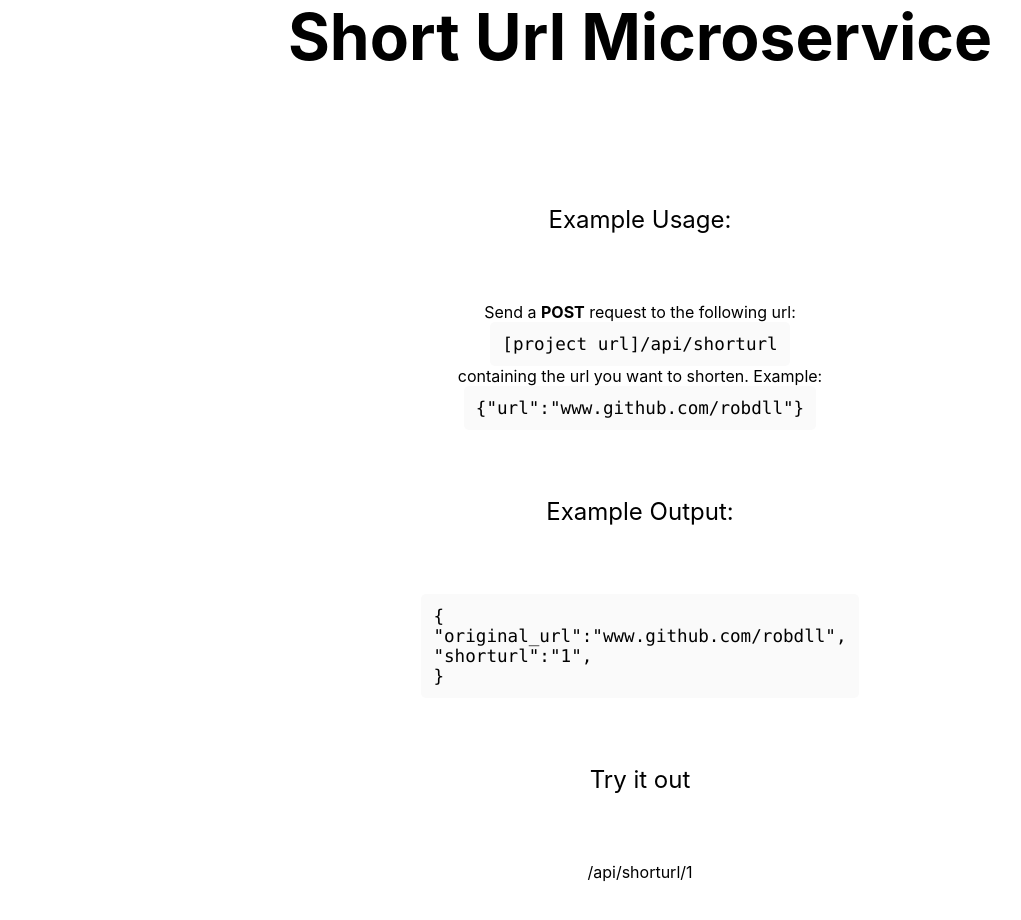
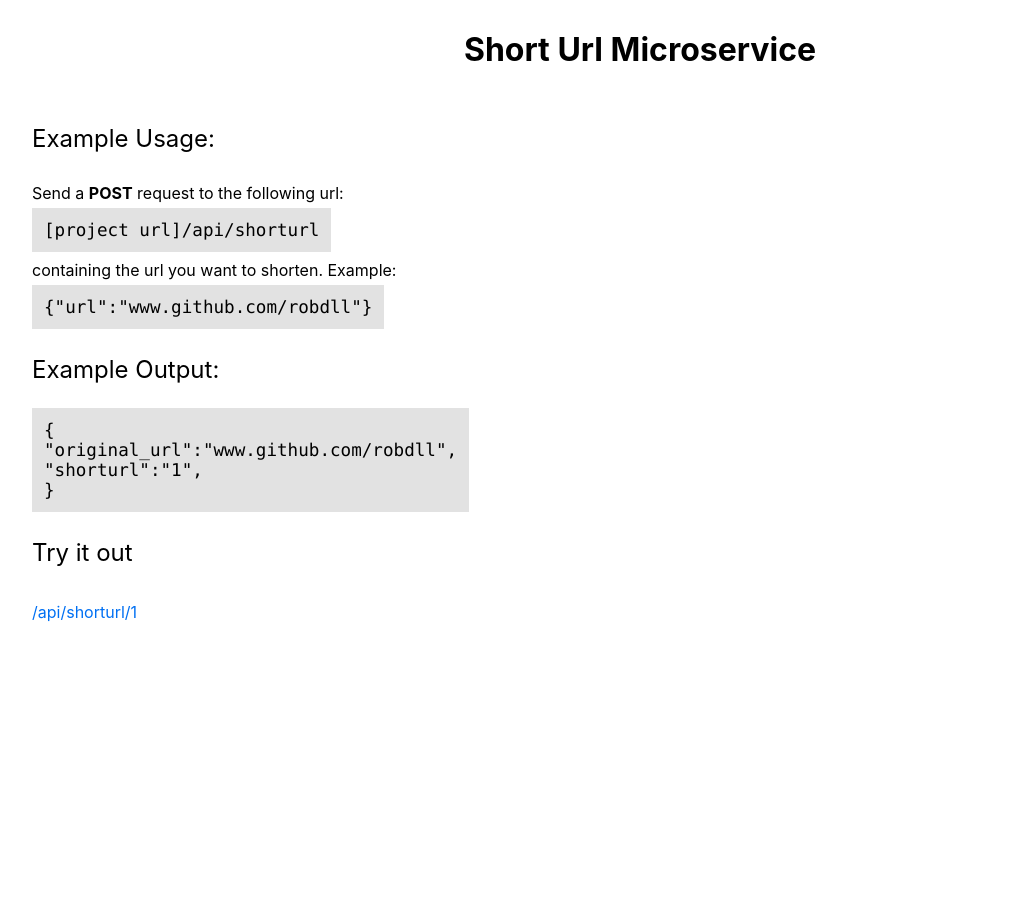
Before and after one commit to robdll/short-url, a Next.js app: page / in a window 1280 px wide. Shown: the top 920 px of the page, without its empty margins (0-1021 px from the left). After the commit the page ends 800 px from the top, so only its background shows below. Built offline with nearby package versions, Linux system fonts and the light colour scheme.

Commit message:
adds some style

```diff
--- a/styles/Home.module.css
+++ b/styles/Home.module.css
@@ -3,46 +3,30 @@
 }
 
 .main {
-  min-height: 100vh;
-  padding: 4rem 0;
+  min-height: 100%;
   flex: 1;
   display: flex;
   flex-direction: column;
   justify-content: center;
-  align-items: center;
+  align-items: flex-start;
 }
 
-.footer {
-  display: flex;
-  flex: 1;
-  padding: 2rem 0;
-  border-top: 1px solid #eaeaea;
-  justify-content: center;
-  align-items: center;
+.link {
+  color: #0070f3;
+  text-decoration: none;
+  margin: 10px 0;
 }
 
-.footer a {
-  display: flex;
-  justify-content: center;
-  align-items: center;
-  flex-grow: 1;
-}
-
-.title a {
-  color: #0070f3;
-  text-decoration: none;
-}
-
-.title a:hover,
-.title a:focus,
-.title a:active {
+.link:hover,
+.link:focus,
+.link:active {
   text-decoration: underline;
 }
 
 .title {
-  margin: 0;
+  margin: 2rem 0;
   line-height: 1.15;
-  font-size: 4rem;
+  font-size: 2rem;
 }
 
 .title,
@@ -51,66 +35,20 @@
 }
 
 .description {
-  margin: 4rem 0;
-  line-height: 1.5;
+  margin: 1.5rem 0;
+  line-height: 1.2;
   font-size: 1.5rem;
 }
 
 .code {
-  background: #fafafa;
-  border-radius: 5px;
+  background: #e2e2e2;
   padding: 0.75rem;
   font-size: 1.1rem;
   font-family: Menlo, Monaco, Lucida Console, Liberation Mono, DejaVu Sans Mono,
     Bitstream Vera Sans Mono, Courier New, monospace;
+  margin-bottom: 3px;
 }
 
-.grid {
-  display: flex;
-  align-items: center;
-  justify-content: center;
-  flex-wrap: wrap;
-  max-width: 800px;
+.span {
+  margin: 5px 0;
 }
-
-.card {
-  margin: 1rem;
-  padding: 1.5rem;
-  text-align: left;
-  color: inherit;
-  text-decoration: none;
-  border: 1px solid #eaeaea;
-  border-radius: 10px;
-  transition: color 0.15s ease, border-color 0.15s ease;
-  max-width: 300px;
-}
-
-.card:hover,
-.card:focus,
-.card:active {
-  color: #0070f3;
-  border-color: #0070f3;
-}
-
-.card h2 {
-  margin: 0 0 1rem 0;
-  font-size: 1.5rem;
-}
-
-.card p {
-  margin: 0;
-  font-size: 1.25rem;
-  line-height: 1.5;
-}
-
-.logo {
-  height: 1em;
-  margin-left: 0.5rem;
-}
-
-@media (max-width: 600px) {
-  .grid {
-    width: 100%;
-    flex-direction: column;
-  }
-}
```
